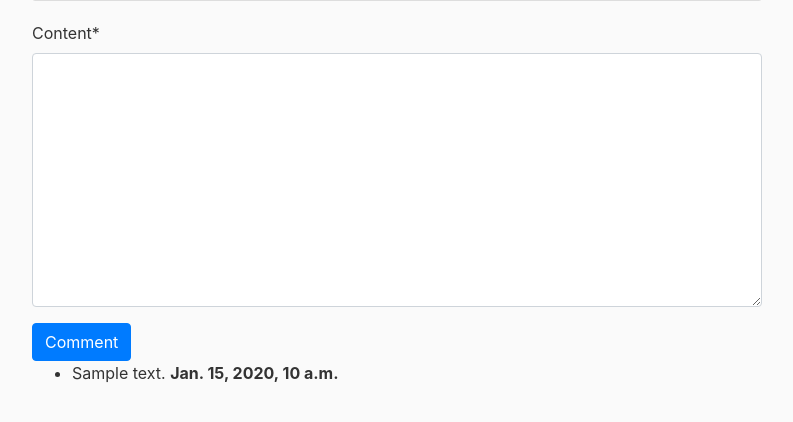
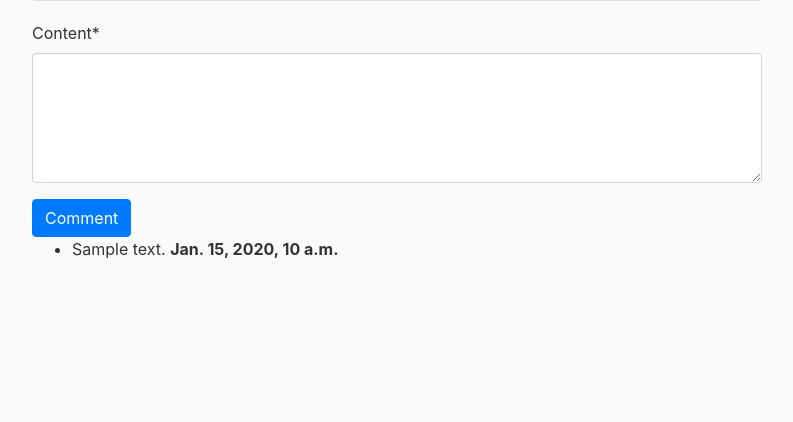
Before and after one commit to SyedShahiq/awesomeblogs, a Django app: page /post/1 in a window 1280 px wide. Shown: the part 217-639 px from the top of the page, without its empty margins (53-846 px from the left). Run offline with Django 3.2, Linux system fonts and the light colour scheme; tables that the repository leaves empty hold one stand-in row (values such as "Sample post"); some libraries are stand-ins or nearby versions.

Commit message:
Comments section restructured

```diff
--- a/blog/templates/posts_detail.html
+++ b/blog/templates/posts_detail.html
@@ -11,7 +11,7 @@
 			<p class="article-content">{{ post.content }}</p>
 		</div>
 	</article>
-	<form method="post">
+	<form method="post" class="comment-form">
 		{% csrf_token %}
 	  {{comments_form|crispy}}
 	  <input type="submit" class="btn btn-primary" value="Comment">
@@ -19,7 +19,7 @@
 	<ul>
 	{% for comment in comments %}
 		<li>
-			<p>{{comment.content}} <span><strong>{{comment.date_posted}}</span></strong></p>
+			<p>{{comment.content|safe}} <span><strong>{{comment.date_posted}}</span></strong></p>
 		</li>
 	{% endfor %}
 	</ul>
--- a/static/css/style.css
+++ b/static/css/style.css
@@ -82,3 +82,7 @@ a.article-title:hover {
 .account-heading {
   font-size: 2.5rem;
 }
+
+.comment-form textarea {
+  max-height: 130px;
+}
--- /dev/null
+++ b/static/js/custom.js
@@ -0,0 +1,2 @@
+$(document).ready(function() {
+});
--- a/templates/base.html
+++ b/templates/base.html
@@ -11,6 +11,7 @@
   <script src="https://cdnjs.cloudflare.com/ajax/libs/popper.js/1.12.9/umd/popper.min.js" integrity="sha384-ApNbgh9B+Y1QKtv3Rn7W3mgPxhU9K/ScQsAP7hUibX39j7fakFPskvXusvfa0b4Q" crossorigin="anonymous"></script>
   <script src="https://maxcdn.bootstrapcdn.com/bootstrap/4.0.0/js/bootstrap.min.js" integrity="sha384-JZR6Spejh4U02d8jOt6vLEHfe/JQGiRRSQQxSfFWpi1MquVdAyjUar5+76PVCmYl" crossorigin="anonymous"></script>
   <link rel="stylesheet" type="text/css" href="{% static 'css/style.css' %}">
+  <script type="text/javascript" src="{% static 'js/custom.js' %}"></script>
 </head>
 <body>
   {% include 'navbar.html' %}
```
